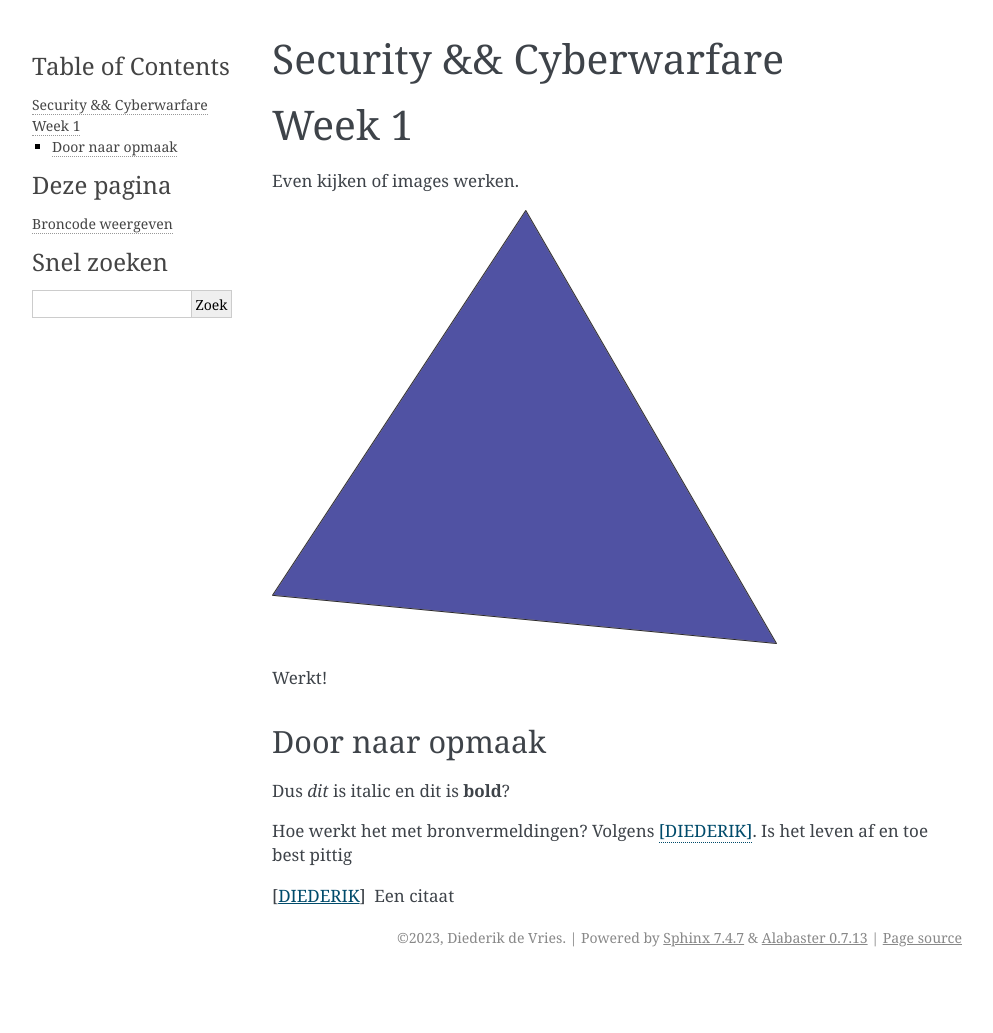
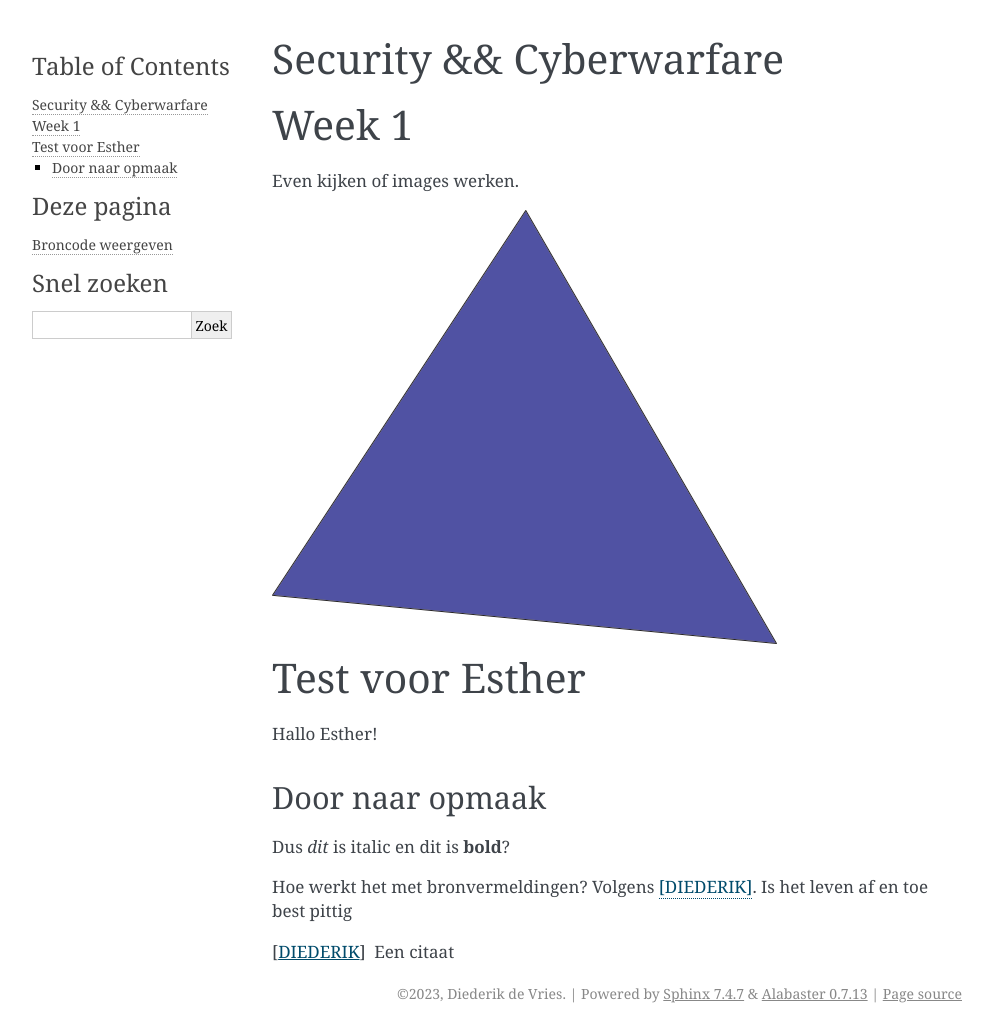
Before and after one commit to diederiknl/bookmaker, a Sphinx documentation site: the page built from source/index.rst, in a window 1280 px wide. Shown: the whole page, without its empty margins (148-1141 px from the left). Built offline with Sphinx 7.4.7, drawn with Linux system fonts in a browser that asks for light colours; before the commit the page ends 977 px from its top, so only the background shows below that.

Commit message:
Change om Esther GIT te laten zien

```diff
--- a/source/index.rst
+++ b/source/index.rst
@@ -16,7 +16,9 @@ Even kijken of images werken.
 
 .. image:: week_1/image.png
 
-Werkt!
+Test voor Esther
+=====================================
+Hallo Esther!
 
 Door naar opmaak
 ~~~~~~~~~~~~~~~~~~~~~~~~~~~~~~~~~~~~~
```
Also changed, not shown: 1 other file.
